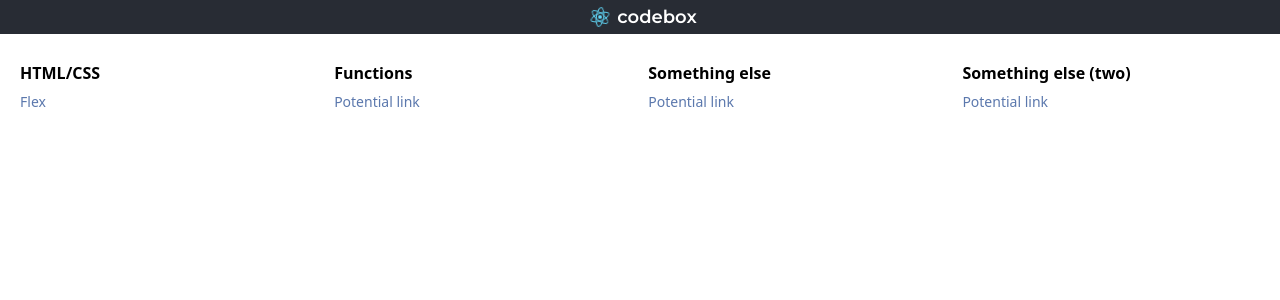
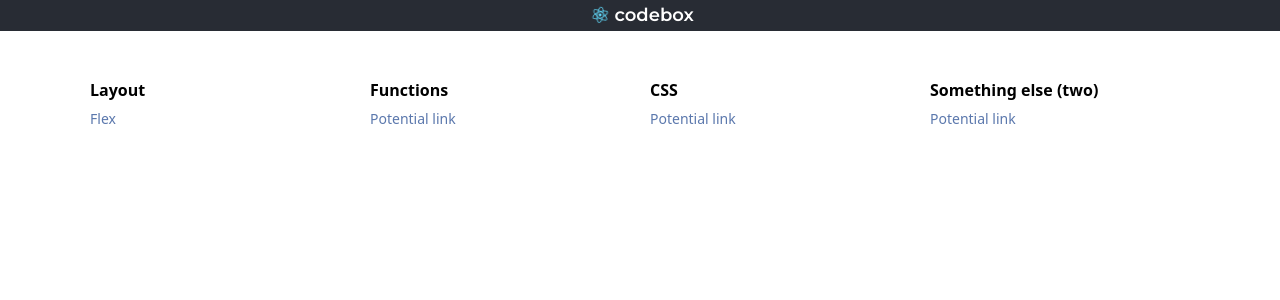
Before and after one commit to itstoreall/codebox, a React (Create React App) app: page / in a window 1280 px wide. Shown: the top 300 px of the page. Built offline with nearby package versions, Linux system fonts and the light colour scheme.

Commit message:
adds several new styles to the App and Container

```diff
--- a/src/App.js
+++ b/src/App.js
@@ -3,7 +3,7 @@
 import appContent from './app.json';
 import './App.scss';
 
-const { log } = console;
+// const { log } = console;
 
 function App() {
   return (
--- a/src/App.scss
+++ b/src/App.scss
@@ -19,7 +19,7 @@
     align-items: center;
 
     .App-logo {
-      height: 3vmin;
+      height: 20px;
       pointer-events: none;
     }
 
@@ -43,18 +43,39 @@
   .categoryWrap {
     display: flex;
     flex-wrap: wrap;
-    justify-content: space-between;
+    padding: 40px 20px;
+    // background-color: skyblue;
 
+    @media screen and (min-width: 768px) {
+      padding: 40px 40px;
+    }
+
+    @media screen and (min-width: 1200px) {
+      padding: 50px 50px;
+    }
+
+    // Category (section)
     .category {
-      margin-bottom: 30px;
+      margin-bottom: 40px;
       width: 100%;
+      // background-color: pink;
 
       @media screen and (min-width: 768px) {
-        width: 32%;
+        width: 215px;
+
+        @media screen and (max-width: 1199px) {
+          &:not(:nth-child(3n)) {
+            margin-right: 21px;
+          }
+        }
       }
 
-      @media screen and (min-width: 1280px) {
-        width: 24%;
+      @media screen and (min-width: 1200px) {
+        width: 260px;
+
+        &:not(:nth-child(4n)) {
+          margin-right: 20px;
+        }
       }
     }
 
--- a/src/Container/Container.jsx
+++ b/src/Container/Container.jsx
@@ -1,8 +1,4 @@
 import s from './Container.module.scss';
-
-const { log } = console;
-
-log(s);
 
 export default function Container({ children }) {
   return <div className={s.Container}>{children}</div>;
--- a/src/Container/Container.module.scss
+++ b/src/Container/Container.module.scss
@@ -1,6 +1,4 @@
 .Container {
-  padding: 30px 20px;
-
   @media screen and (min-width: 414px) {
     margin: 0 auto;
     width: 414px;
@@ -10,7 +8,7 @@
     width: 768px;
   }
 
-  @media screen and (min-width: 1280px) {
-    width: 1280px;
+  @media screen and (min-width: 1200px) {
+    width: 1200px;
   }
 }
--- a/src/app.json
+++ b/src/app.json
@@ -1,7 +1,7 @@
 {
   "categories": [
     {
-      "title": "HTML/CSS",
+      "title": "Layout",
       "link": {
         "href": "/",
         "anchor": "Flex"
@@ -15,7 +15,7 @@
       }
     },
     {
-      "title": "Something else",
+      "title": "CSS",
       "link": {
         "href": "/",
         "anchor": "Potential link"
```
